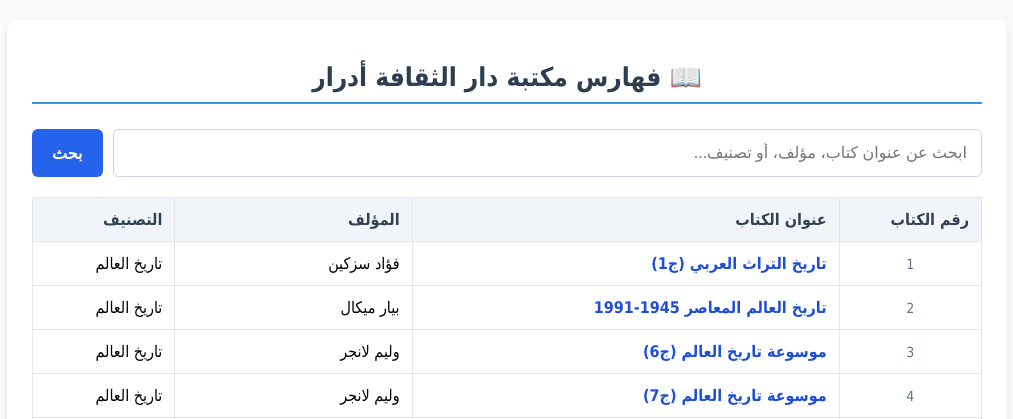
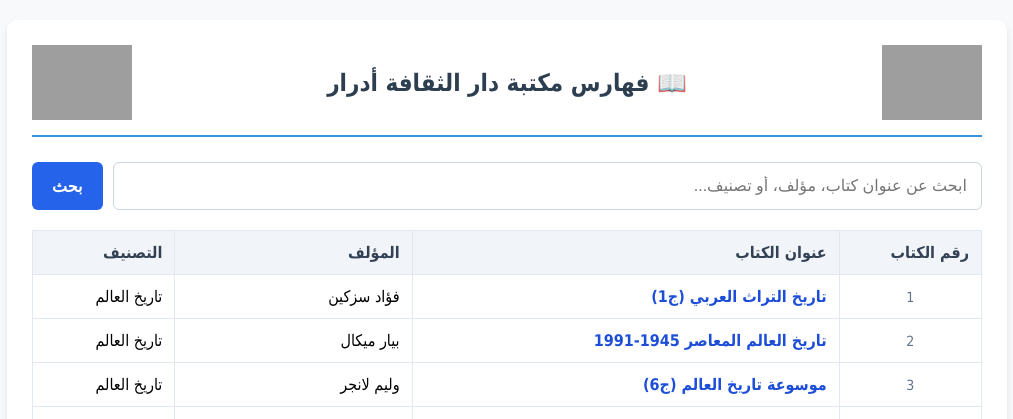
Before and after one commit to fourssan-design/libmca, a FastAPI app: page / in a window 1280 px wide. Shown: the top 419 px of the page, without its empty margins (133-1146 px from the left). Run offline with FastAPI, Linux system fonts and the light colour scheme; data comes from the database, SQL or seed files in the repository; grey boxes are pictures that could not be loaded.

Commit message:
Update title and add header section in index.html

```diff
--- a/templates/index.html
+++ b/templates/index.html
@@ -2,15 +2,22 @@
 <html lang="ar" dir="rtl">
 <head>
     <meta charset="UTF-8">
-    <title>فهارس مكتبة دار الثقافة أدرار الجزائر</title>
+    <title>فهارس مكتبة دار الثقافة</title>
     <style>
         body { font-family: Tahoma, sans-serif; background-color: #f8f9fa; margin: 0; padding: 20px; direction: rtl; }
         .container { max-width: 950px; margin: auto; background: white; padding: 25px; border-radius: 10px; box-shadow: 0 4px 6px rgba(0,0,0,0.1); }
-        h1 { color: #2c3e50; text-align: center; margin-bottom: 25px; font-size: 26px; border-bottom: 2px solid #3498db; padding-bottom: 10px; }
+
+        /* ترويسة الصفحة والشعارات */
+        .header-section { display: flex; align-items: center; justify-content: space-between; border-bottom: 2px solid #3498db; padding-bottom: 15px; margin-bottom: 25px; }
+        .header-section img { height: 75px; object-fit: contain; }
+        .header-title { text-align: center; flex: 1; }
+        .header-title h1 { color: #2c3e50; margin: 0; font-size: 24px; }
+
         .search-container { display: flex; gap: 10px; margin-bottom: 20px; }
         .search-box { flex: 1; padding: 14px; font-size: 16px; border: 1px solid #cbd5e1; border-radius: 6px; outline: none; }
         .search-btn { padding: 0 20px; background-color: #2563eb; color: white; border: none; border-radius: 6px; font-size: 16px; cursor: pointer; font-weight: bold; }
         .search-btn:hover { background-color: #1d4ed8; }
+
         table { width: 100%; border-collapse: collapse; margin-top: 10px; background: white; }
         th, td { border: 1px solid #e2e8f0; padding: 12px; text-align: right; }
         th { background-color: #f1f5f9; color: #334155; font-weight: bold; }
@@ -20,7 +27,18 @@
 </head>
 <body>
     <div class="container">
-        <h1>📖 فهارس مكتبة دار الثقافة أدرار </h1>
+        <!-- ترويسة تضم الشعارات وعنوان الموقع -->
+        <div class="header-section">
+            <!-- الشعار البرتقالي (على اليسار) -->
+            <img src="ministre.jpg" alt="شعار الوزارة" onerror="this.style.display='none'">
+
+            <div class="header-title">
+                <h1>📖 فهارس مكتبة دار الثقافة أدرار</h1>
+            </div>
+
+            <!-- الشعار الأخضر (على اليمين) -->
+            <img src="mca.jpg" alt="شعار دار الثقافة" onerror="this.style.display='none'">
+        </div>
 
         <!-- حقل البحث مع زر البحث -->
         <div class="search-container">
@@ -76,7 +94,6 @@
                 });
         }
 
-        // البحث عند الضغط على زر Enter في لوحة المفاتيح
         function checkEnter(event) {
             if (event.key === 'Enter') {
                 searchBooks();
```
